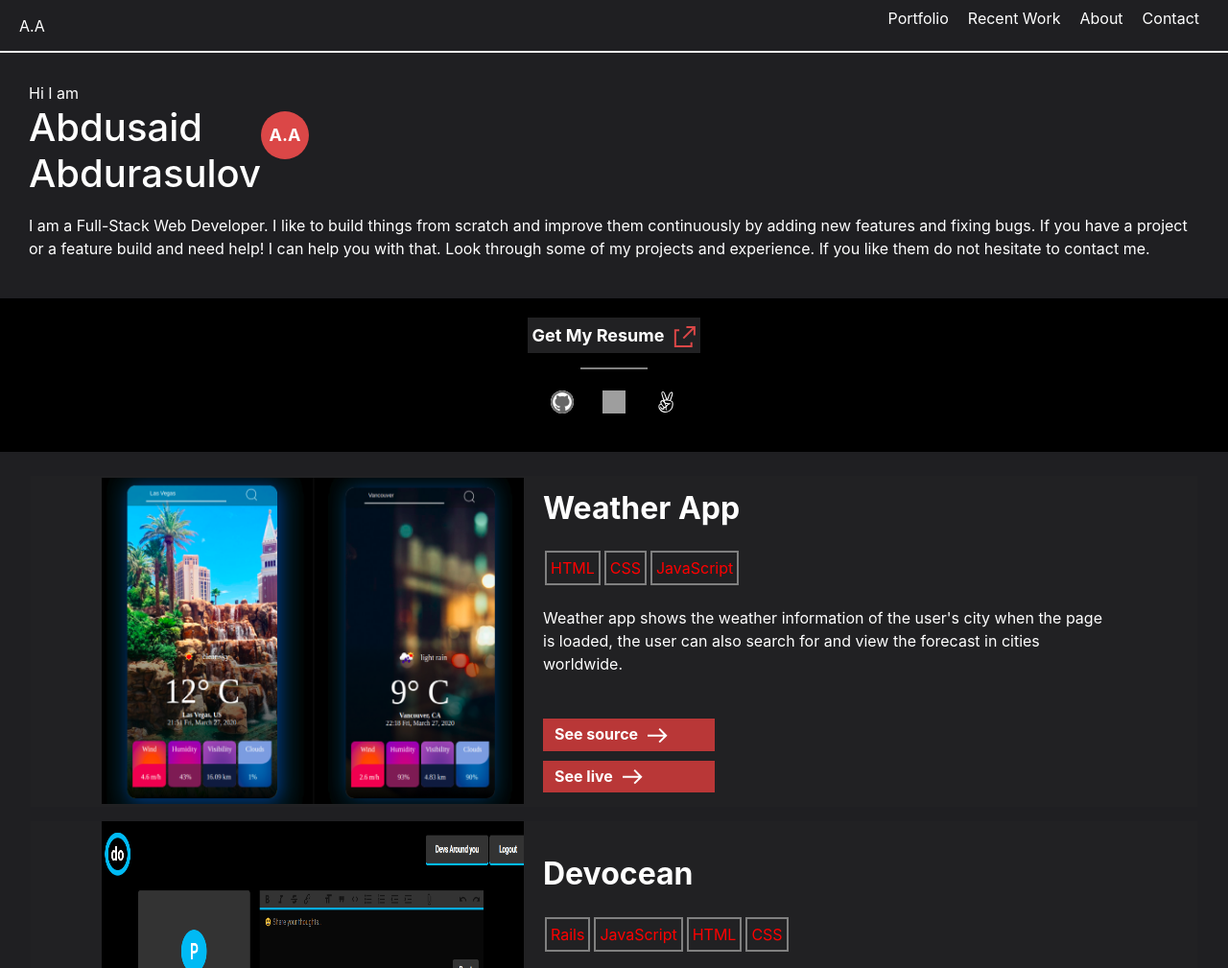
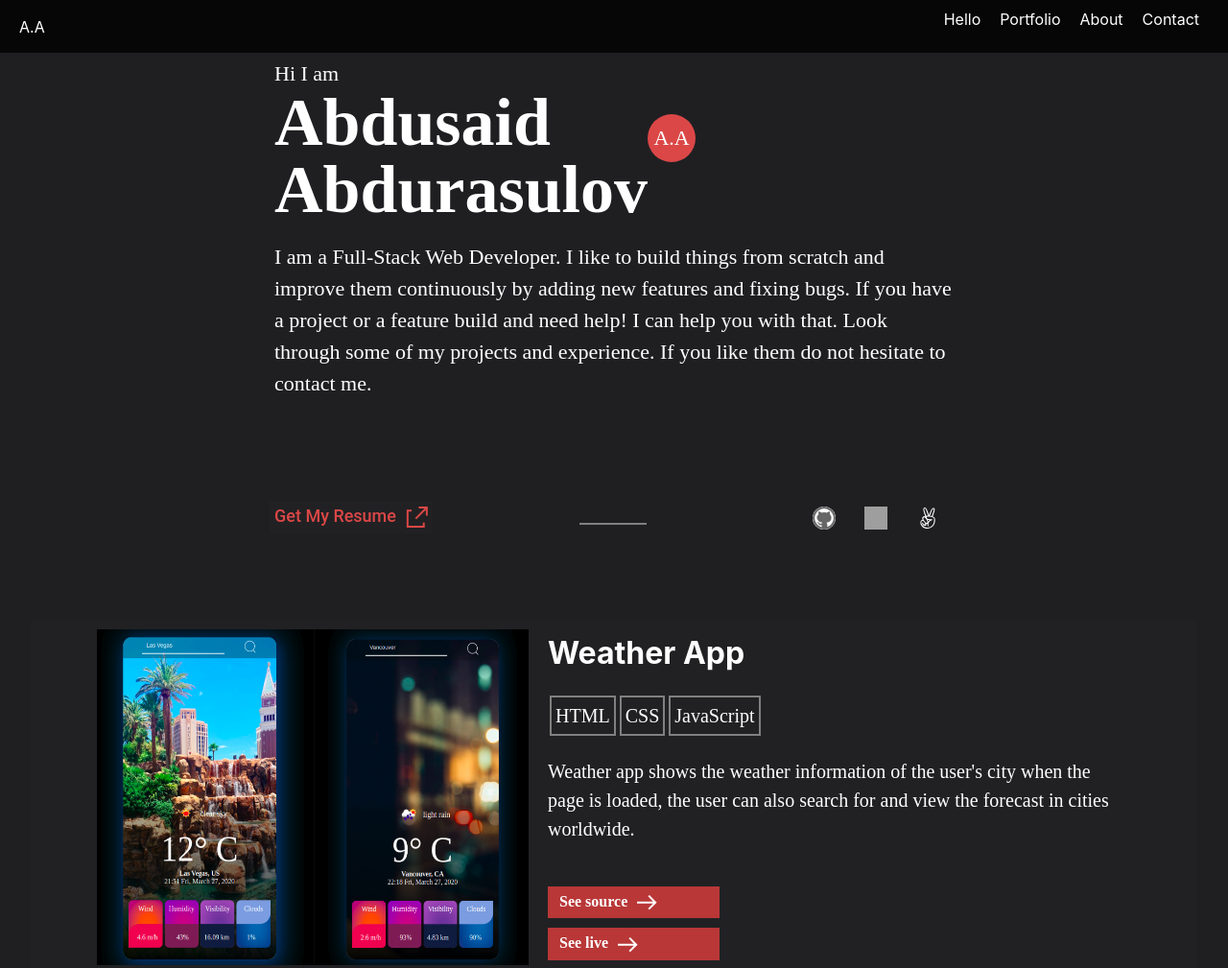
Before and after one commit to Abdusaid10/personal-portfolio, a React app: page / in a window 1280 px wide. Shown: the top 1009 px of the page at 96% size. Built offline with nearby package versions, Linux system fonts and the light colour scheme; grey boxes are pictures that could not be loaded.

Commit message:
complete styling

```diff
--- a/src/assets/styles/About.css
+++ b/src/assets/styles/About.css
@@ -11,7 +11,7 @@
 #about {
   flex-direction: row-reverse;
   background-color: #212123; /* #212123*/
-  margin: 20px 0;
+  margin: 30px 0;
   padding: 15px;
   z-index: 0;
   width: 100%;
@@ -30,10 +30,13 @@
 }
 
 #aboutText h2 {
+  text-align: left;
+  align-self: flex-start;
+  color: #ffffff;
+  font-family: Poppins;
+  font-style: normal;
+  font-size: 40px;
   font-weight: bold;
-  text-align: left;
-  font-size: 32px;
-  align-self: flex-start;
 }
 
 #aboutText article {
@@ -56,6 +59,14 @@
   background-color: #212123;
   box-shadow: 0 2px 24px rgba(0, 0, 0, 0.25);
   border-radius: 4px;
+  font-family: Poppins;
+  font-style: normal;
+  font-weight: normal;
+  font-size: 16px;
+  /* line-height: 21px; */
+  letter-spacing: -0.0525em;
+
+  color: #7D7C84;
 }
 
 .skills-wrapper:hover {
@@ -95,23 +106,26 @@
   margin: 4px;
   border: 2px solid gray;
   border-radius: 8px 8px;
-  color: #36B37E;
+  /* color: #36B37E; */
 }
 
 .resume-link {
   background-color: #212123;;
-  color: white;
-  font-weight: bold;
-  font-size: 18px;
+  color: #DB4747;
   align-items: center;
   padding: 10px 5px;
   margin-top: 20px;
   text-decoration: none;
+  font-family: Roboto;
+  font-style: normal;
+  font-weight: 500;
+  font-size: 18px;
+  line-height: 21px;
 }
 
 .resume-link:hover {
   text-decoration: none;
-  color: white;
+  color: #DB4747;
   box-shadow: 0 2px 24px rgba(139, 138, 138, 0.25);
 }
 
@@ -126,7 +140,7 @@
   #about, .skills-container {
     flex-direction: column;
     align-items: center;
-    margin-top: 10px;
+    margin-top: 30px;
     width: 100%;
   }
 
--- a/src/assets/styles/Navbar.css
+++ b/src/assets/styles/Navbar.css
@@ -3,10 +3,13 @@
   justify-content: space-between;
   align-items: center;
   padding: 0 20px;
-  position: relative;
+  position: fixed;
   height: 55px;
-  border-bottom: 2px solid #f1f1f1;
+  /* border-bottom: 2px solid #f1f1f1; */
   z-index: 20;
+  width: 100%;
+  background: rgba(0, 0, 0, 0.8);
+  margin-bottom: 20px;
 }
 
 .name {
@@ -17,4 +20,11 @@
   .nav-container {
     border: none;
   }
+
 }
+
+@media (max-width: 768px) {
+  .name {
+    display: none;
+  }
+}
--- a/src/assets/styles/Portfolio.css
+++ b/src/assets/styles/Portfolio.css
@@ -4,7 +4,7 @@
   justify-content: center;
   align-items: center;
   margin: auto;
-  max-width: 100%;
+  width: 100%;
   flex: 0 0 50%;
 }
 
@@ -13,14 +13,33 @@
   flex-direction: column;
   justify-content: center;
   align-items: baseline;
-  margin: 10px;
+  margin: 40px 10px;
   padding: 20px;
   max-width: 100%;
 }
 
+.center-items p, .center-items span, .circle {
+  font-size: 16px;
+  font-family: Poppins;
+  font-style: normal;
+  font-weight: normal;
+}
+
 .center-items p {
   margin: auto;
-  font-size: 16px;
+  color: #FFFFFF;
+}
+
+.circle {
+  display: flex;
+  background-color: #DB4747;
+  width: 50px;
+  height: 50px;
+  border: none;
+  border-radius: 50px;
+  justify-content: center;
+  align-items: center;
+  font-size: 18x;
 }
 
 #info {
@@ -32,8 +51,14 @@
 }
 
 #portfolio h2 {
+  font-family: Playfair Display;
+  font-style: normal;
+  font-weight: normal;
   font-size: 40px;
+  line-height: 100%;
+  font-weight: bold;
   padding-bottom: 10px;
+  color: #FFFFFF;
 }
 
 #borderLine {
@@ -48,14 +73,85 @@
 #portfolio .footer {
   flex-direction: column;
   width: 100%;
+  background-color: inherit;
 }
 
 #borderLine {
   margin-top: 15px;
 }
 
-@media (max-width: 748px) {
+@media (min-width: 769px) {
+  #portfolio {
+    width: 80%;
+  }
+
+  .center-items p, .center-items span, .circle {
+    font-size: 18px;
+  }
+
+  .circle {
+    font-size: 24px;
+  }
+
+  #portfolio h2 {
+    font-size: 50px;
+  }
+
   #portfolio .footer {
-    flex-direction: column;
+    flex-direction: row;
   }
 }
+
+@media (min-width: 1024px) {
+  #portfolio {
+    max-width: 70%;
+  }
+
+  .center-items p, .center-items span, .circle {
+    font-size: 20px;
+  }
+
+  .circle {
+    font-size: 24px;
+  }
+
+  #portfolio h2 {
+    font-size: 60px;
+  }
+}
+
+@media (min-width: 1280px) {
+  #portfolio {
+    max-width: 60%;
+  }
+
+  .center-items p, .center-items span, .circle {
+    font-size: 22px;
+  }
+
+  .circle {
+    font-size: 28px;
+  }
+
+  #portfolio h2 {
+    font-size: 70px;
+  }
+}
+
+@media (min-width: 1380px) {
+  #portfolio {
+    max-width: 50%;
+  }
+
+  .center-items p, .center-items span, .circle {
+    font-size: 24px;
+  }
+
+  .circle {
+    font-size: 30px;
+  }
+
+  #portfolio h2 {
+    font-size: 80px;
+  }
+}
--- a/src/assets/styles/index.css
+++ b/src/assets/styles/index.css
@@ -44,19 +44,6 @@ a {
   width: 100%;
 }
 
-.circle {
-  display: flex;
-  background-color: #DB4747;
-  width: 50px;
-  height: 50px;
-  border: none;
-  border-radius: 50px;
-  justify-content: center;
-  align-items: center;
-  font-weight: bold;
-  font-size: 18px;
-}
-
 .app .footer {
   flex-direction: column;
   justify-content: space-between;
@@ -66,16 +53,38 @@ a {
   background-color: black;
 }
 
+.resume-link {
+  background-color: #212123;;
+  color: #DB4747;
+  align-items: center;
+  padding: 10px 5px;
+  margin-top: 20px;
+  text-decoration: none;
+  font-family: Roboto;
+  font-style: normal;
+  font-weight: 500;
+  font-size: 18px;
+  line-height: 21px;
+}
+
+.resume-link:hover {
+  text-decoration: none;
+  color: #DB4747;
+  box-shadow: 0 2px 24px rgba(139, 138, 138, 0.25);
+}
+
 .app .footer .resume-link,
 .app .footer #contacts  {
   padding: 10px 20px;
   margin: 0 20px;
 }
 
-
 @media (min-width: 780px) {
   .app .footer .resume-link, .app .footer #contacts {
     padding: 5px 5px;
     margin: 0 5px;
   }
+  .app .footer {
+    flex-direction: row;
+  }
 }
--- a/src/assets/styles/project.css
+++ b/src/assets/styles/project.css
@@ -1,16 +1,22 @@
 #projectsContainer {
-  /* align-content: center;
-  justify-content: center;
-  max-width: 90%; */
   display: flex;
   flex-direction: column;
   justify-items: center;
   align-items: center;
-  /* margin: 10px 25px; */
-  margin: 0 auto;
+  margin: 30px auto 0 auto;
   padding: 0;
-  /* flex: 0 0 50%; */
   width: 100%;
+}
+
+#recentWork {
+  align-self: start;
+  margin-left: 50px;
+  font-family: Playfair Display;
+  font-style: normal;
+  font-weight: normal;
+  font-size: 40px;
+  line-height: 100%;
+  font-weight: bold;
 }
 
 #projectWrapper {
@@ -19,7 +25,6 @@
   flex-wrap: wrap;
   justify-content: center;
   align-items: center;
-  /* flex: 0 0 50%; */
   background-color:#212123;
   margin-top: 15px;
   width: 90%;
@@ -31,19 +36,21 @@
   justify-content: baseline;
   align-items: baseline;
   margin: 0 20px;
-  /* max-width: 40%; */
   width: 80%;
 }
 
 .project-info p {
   display: block;
   margin: 20px 0;
-  font-size: 14px;
+  font-family: Poppins;
+  font-style: normal;
+  font-weight: normal;
+  font-size: 20px;
 }
 
 #projectWrapper h2 {
   font-weight: bold;
-  font-size: 24px;
+  font-size: 32px;
   padding: 15px 0;
 }
 
@@ -59,11 +66,13 @@
   background-color: rgb(185, 55, 55);
   color: white;
   vertical-align: middle;
-  font-weight: bold;
-  font-size: 16px;
   margin-top: 10px;
   padding: 2px;
   width: 90%;
+  font-family: Poppins;
+  font-style: normal;
+  font-weight: bold;
+  font-size: 16px;
 }
 
 .see-project svg {
@@ -77,13 +86,22 @@
   background: rgb(206, 45, 66);
 }
 
+#stackWrapper {
+  position: relative;
+}
 #stackWrapper span {
   display: inline-block;
   padding: 2px;
   margin: 2px;
+  position: static;
   border: 2px solid gray;
-  color: red;
-  font-size: 14px;
+  /* background-color: rgba(0, 0, 0, 0.5); */
+  color: #FFFFFF;
+  font-family: Poppins;
+  font-style: normal;
+  font-weight: 300;
+  font-size: 20px;
+  z-index: -1;
 }
 
 .project-img {
@@ -121,23 +139,14 @@
   }
 
   .project-img {
-    width: 440px;
-    height: 340px;
+    width: 450px;
+    height: 350px;
   }
 
   .project-info {
     padding: 0 0 0 10px;
     margin: 0 10px;
     width: 50%;
-  }
-
-  #projectWrapper h2 {
-    font-size: 32px;
-  }
-
-  .project-info p,
-  #stackWrapper span {
-    font-size: 16px;
   }
 
   #stackWrapper span {
@@ -152,8 +161,12 @@
 
 @media (min-width: 1320px) {
   .project-img {
-    width: 620px;
+    width: 600px;
     height: 420px;
+  }
+
+  .project-info {
+    padding: 0 0 0 20px;
   }
 }
 
@@ -162,4 +175,8 @@
     width: 720px;
     height: 620px;
   }
+
+  .project-info {
+    padding: 0 0 0 30px;
+  }
 }
--- a/src/components/Form.js
+++ b/src/components/Form.js
@@ -22,7 +22,7 @@ const Form = () => {
   };
 
   return (
-    <form className="form-container" onSubmint={handleSubmit}>
+    <form className="form-container col-md-6" onSubmint={handleSubmit}>
       <label htmlFor="name" className="width-100">
         <input
           type="text"
@@ -56,7 +56,7 @@ const Form = () => {
       >
         {message}
       </textarea>
-      <button type="submit" className="btn btn-danger pb-2 mt-3">Start Collaboration</button>
+      <button type="submit" id="startBtn">Start Collaboration</button>
     </form>
   );
 };
--- a/src/components/Nav/Burger.js
+++ b/src/components/Nav/Burger.js
@@ -10,6 +10,13 @@ const StyledBurger = styled.div`
   width: 1.5rem;
   height: 1.5rem;
   z-index: 20;
+
+  @media (max-width: 768px) {
+    display: flex;
+    justify-content: space-around;
+    flex-flow: column nowrap;
+    cursor: pointer;
+  }
 
   div {
     width: 1.8rem;
@@ -31,13 +38,6 @@ const StyledBurger = styled.div`
     &:nth-child(3) {
       transform: ${({ open }) => (open ? 'rotate(-45deg)' : 'rotate(0)')}
     }
-  }
-
-  @media (max-width: 768px) {
-    display: flex;
-    justify-content: space-around;
-    flex-flow: column nowrap;
-    cursor: pointer;
   }
 `;
 
--- a/src/components/Nav/NavMenu.js
+++ b/src/components/Nav/NavMenu.js
@@ -40,16 +40,16 @@ const NavMenuStyle = styled.ul`
 const NavMenu = ({ open }) => (
   <NavMenuStyle open={open}>
     <li className="menu-item">
-      <a href="#portfolio">Portfolio</a>
+      <a href="#portfolio">Hello</a>
     </li>
     <li className="menu-item">
-      <a href="#projectsContainer">Recent Work</a>
+      <a href="#projectsContainer">Portfolio</a>
     </li>
     <li className="menu-item">
       <a href="#about">About</a>
     </li>
     <li className="menu-item">
-      <a href="#footer">Contact</a>
+      <a href="#getStarted">Contact</a>
     </li>
   </NavMenuStyle>
 );
--- a/src/containers/GetStarted.js
+++ b/src/containers/GetStarted.js
@@ -3,11 +3,11 @@ import Form from '../components/Form';
 import '../assets/styles/Form.css';
 
 const GetStarted = () => (
-  <div className="get-started mt-3">
+  <div id="getStarted" className="get-started">
     <div className="get-started-text">
       <h2>Get Started</h2>
       <p>
-        If you&apos;re interested and think I&apos;m a good fit for you
+        If you&apos;re interested and think I&apos;m a good fit for you,
         don&apos;t hesitate to contact me.
       </p>
     </div>
--- a/src/containers/Navbar.js
+++ b/src/containers/Navbar.js
@@ -2,12 +2,12 @@ import React from 'react';
 import Burger from '../components/Nav/Burger';
 
 const Navbar = () => (
-  <div className="nav-container">
+  <nav className="nav-container">
     <div className="name">
       A.A
     </div>
     <Burger />
-  </div>
+  </nav>
 );
 
 export default Navbar;
```
Also changed, not shown: src/assets/styles/Form.css (+23 -2 lines).
